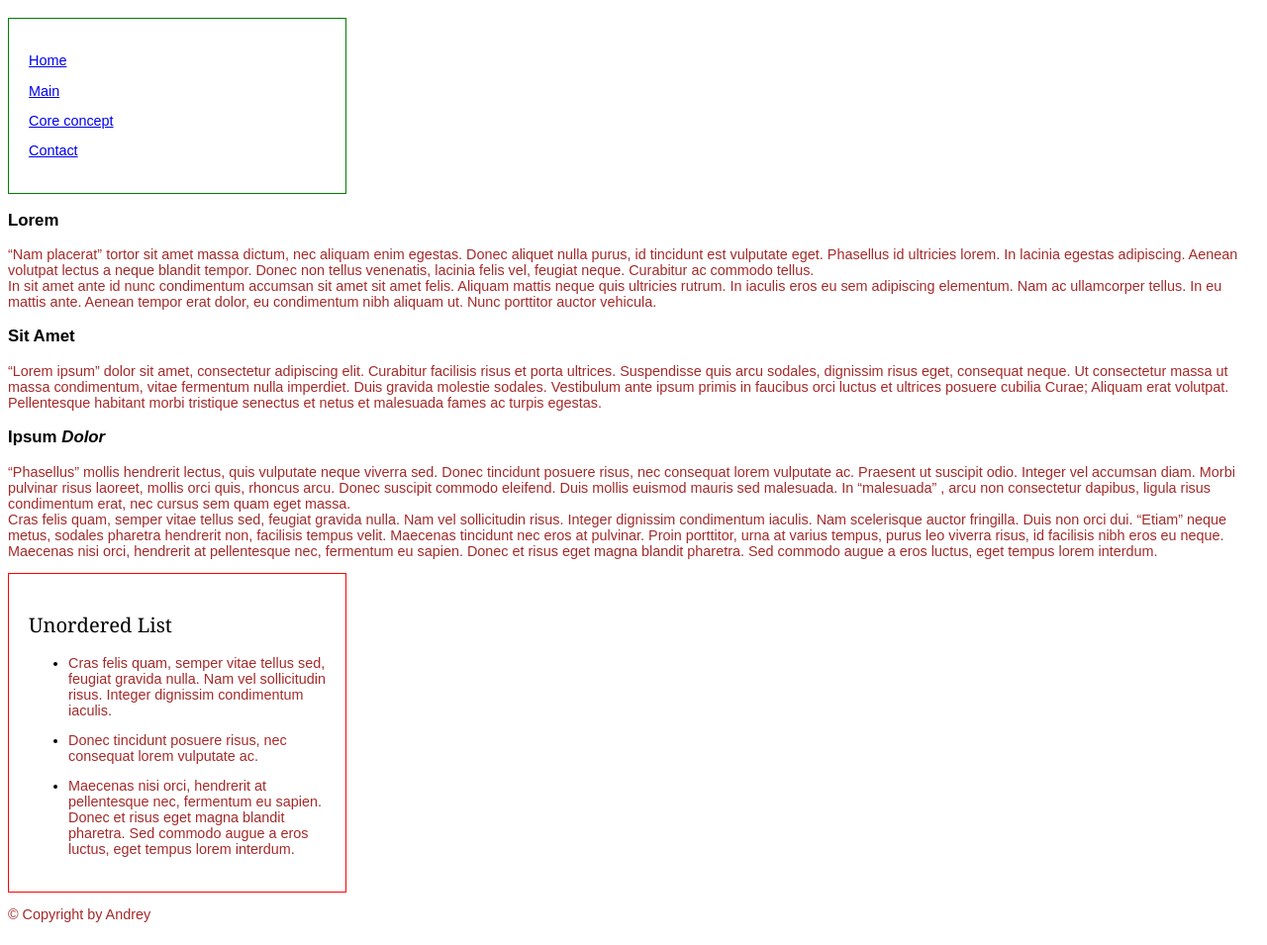
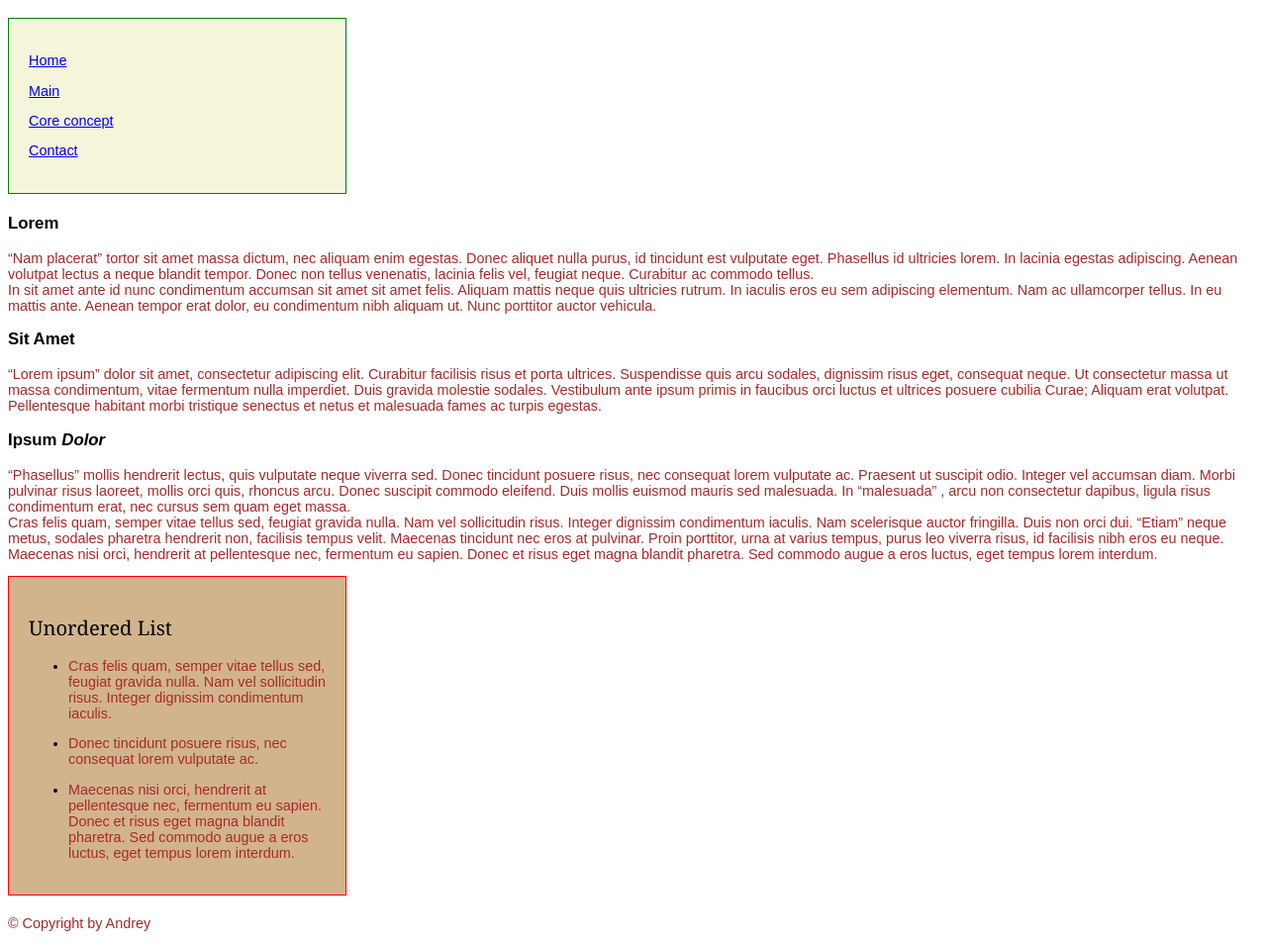
Before and after one commit to andrewbells/html, a PHP site: page /css/page_5.html in a window 1280 px wide. Shown: the part 53-1008 px from the top of the page at 99% size. Before the commit the page ends 985 px from the top, so only its background shows below. Run offline with PHP 8.4, Linux system fonts and the light colour scheme.

Commit message:
id selector

```diff
--- a/css/fundamentals.css
+++ b/css/fundamentals.css
@@ -68,6 +68,7 @@ aside {
     width: 300px;
 	border: 1px solid #000;
 	padding: 20px;
+	margin-bottom: 20px;
 }
 body {
     font-family: Arial;
@@ -87,9 +88,19 @@ p {
     font-size: 1em;
 	color: brown;
 }
+
+/* class uses . */
 .aside1 {
     border: 1px solid green;
 }
 .aside2 {
     border: 1px solid red;
 }
+/* id uses hash tag. id must be unique. id is used
+in favour of class since it is more specific*/
+#navigation {
+    background: beige;
+}
+#unorderedList {
+    background: tan;
+}
--- a/css/page_5.html
+++ b/css/page_5.html
@@ -48,7 +48,7 @@
     <header>
       <h1>CSS tryout page</h1>
     </header>
-	<aside class="aside1">
+	<aside id="navigation" class="aside1">
     <nav>
       <p><a href="frontpage_css.htm">Home</a></p>
 	  <p><a href="page_5.html">Main</a></p>
```
